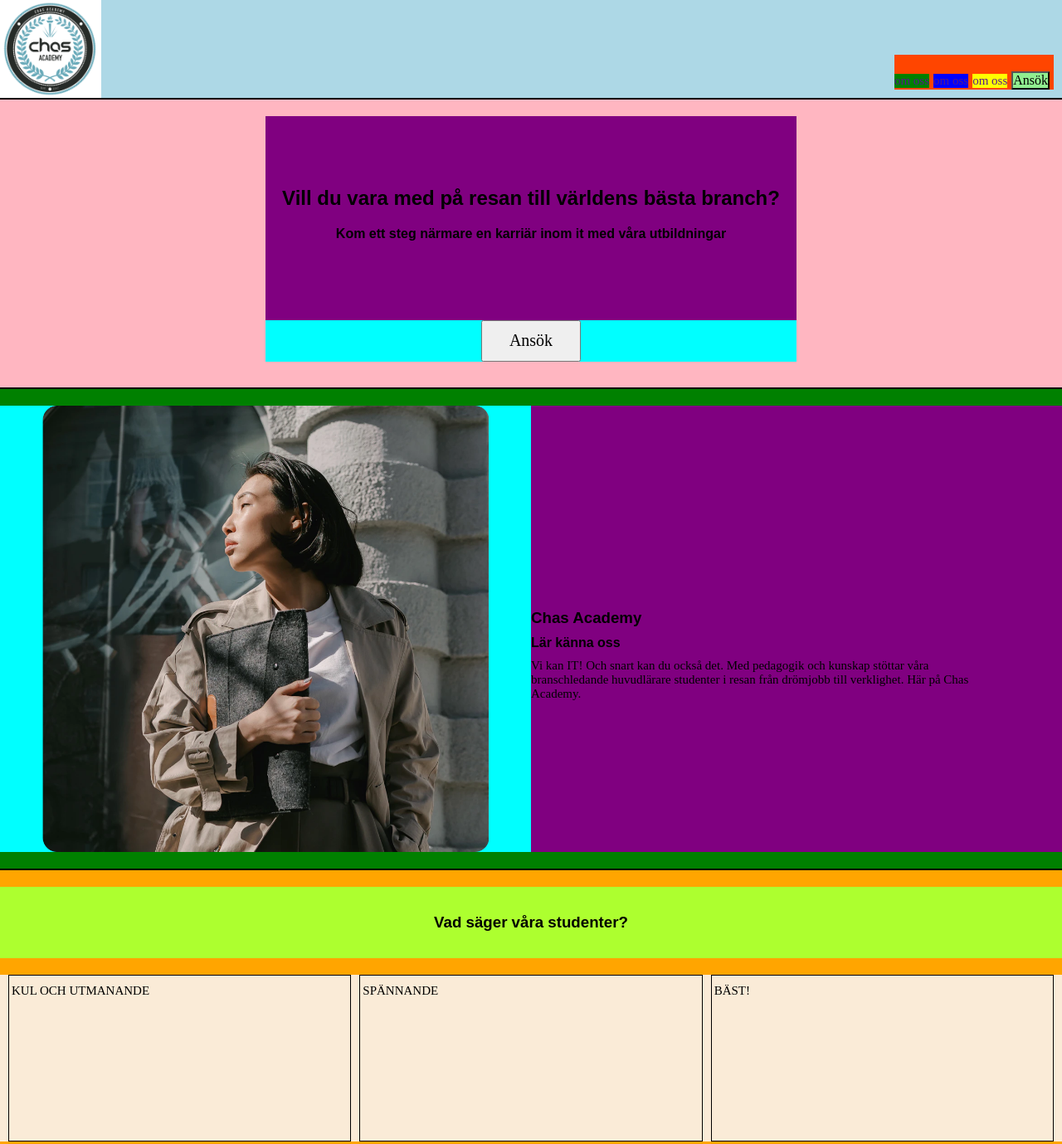
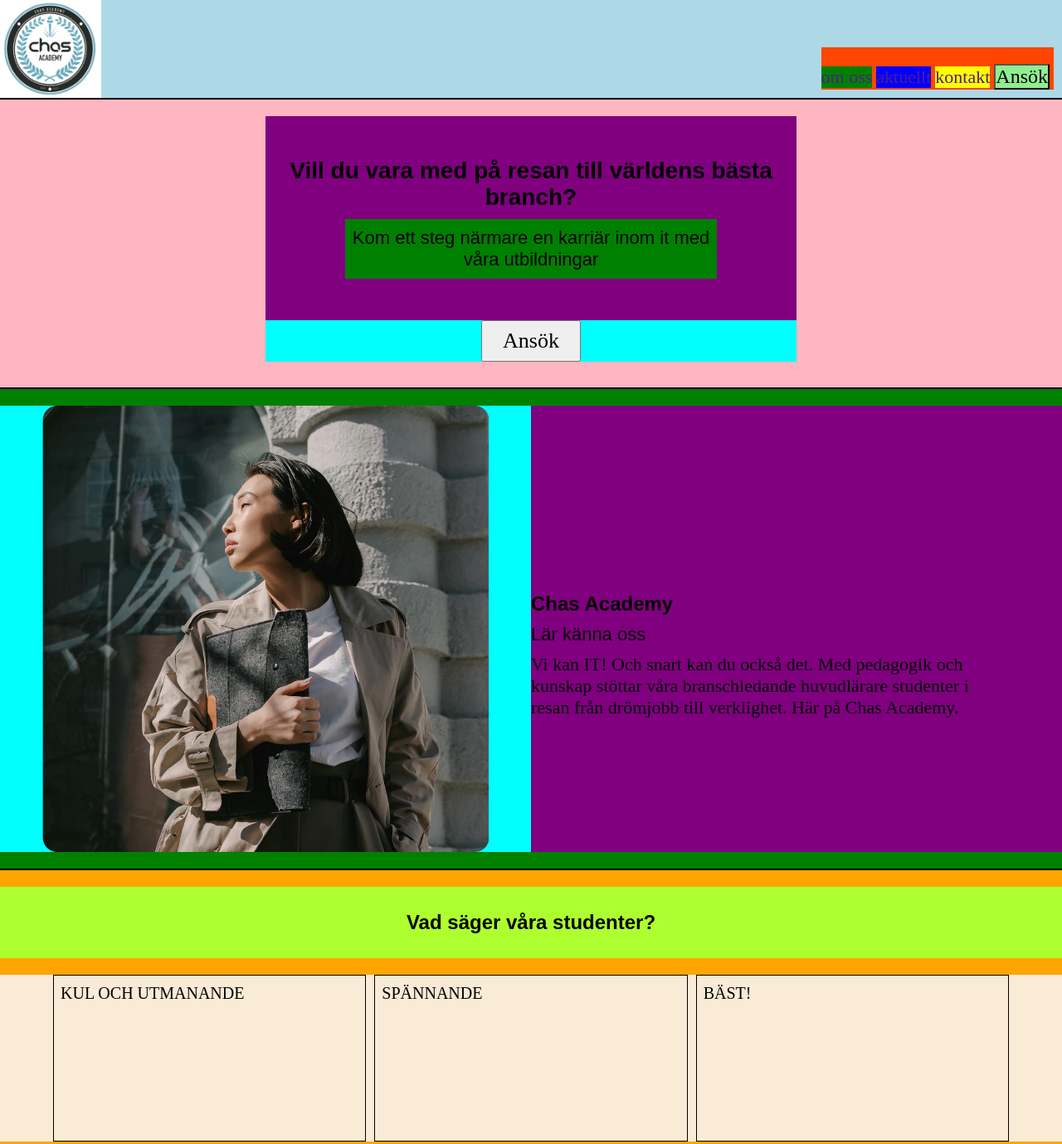
Before and after one commit to maek95/workshop_3_landingpage, a plain HTML site: page index.html in a window 1280 px wide. Shown: the top 1379 px of the page at 83% size. Drawn offline with Linux system fonts and the light colour scheme.

Commit message:
before clean

```diff
--- a/footer.css
+++ b/footer.css
@@ -10,9 +10,6 @@
 
   height: 100%; /* of <main> */
   width: 100%;
-}
-
-.text-footer {
 }
 
 .nav-footer > a {
@@ -29,8 +26,8 @@
 
 .nav-column-footer {
   background-color: grey;
-  height: 100%;
   display: flex;
+  width: 100%;
   flex-direction: column;
   justify-content: center;
 
@@ -56,7 +53,7 @@
 }
 
 
-@media (max-width: 480px) { /* when body swaps to 1000px height */
+@media (max-width: 550px) { /* when body swaps to 1000px height */
   .nav-footer > a {
     font-size: 13px;
   }
--- a/header.css
+++ b/header.css
@@ -77,10 +77,10 @@
 }
 
 .ansok-button-small-text {
- font-size: 16px;
+  font-size: 24px;
 }
 
-.nav-header > a {
+.nav-header > a { /* all 'a' inside nav-header */
   text-wrap: nowrap;
 }
 
@@ -109,14 +109,33 @@
   opacity: 1;
 } */
 
-@media (max-width: 299px) {
-  .nav-header > a  {
+@media (max-width: 420px) {
+  .nav-header > a  { /* all 'a' inside nav-header */
+    font-size: 19px;
+  }
+
+  .ansok-button-small-text {
+    font-size: 21px;
+  }
+}
+
+@media (max-width: 400px) {
+  .nav-header > a  { /* all 'a' inside nav-header */
     font-size: 12px;
+  }
+
+  .ansok-button-small-text {
+    font-size: 14px;
   }
 }
 
 @media (max-width: 260px) {
   .nav-header > a  {
-    font-size: 8px;
+    font-size: 9px;
   }
+
+  .ansok-button-small-text {
+    font-size: 11px;
+  }
+
 }
--- a/index.html
+++ b/index.html
@@ -16,7 +16,6 @@
 <body>
   <!-- could use 'div' instead of 'header'... but this structures the code! -->
   <header class="header">
-
     <!--  DOES IT MATTER THAT THERE IS OVERFLOW AT THE RIGHT DUE TO DIVS ETC? -->
     <div class="left-header">
       <nav class="image-container-header">
@@ -31,10 +30,10 @@
         <a href="">om oss</a>
       </nav>
       <nav class="nav-header" style="background-color: blue;">
-        <a href="">om oss</a>
+        <a href="">aktuellt</a>
       </nav>
       <nav class="nav-header" style="background-color: yellow;">
-        <a href="">om oss</a>
+        <a href="">kontakt</a>
       </nav>
       <nav class="nav-header">
         <button style="background-color: lightgreen;" class="ansok-button-small">
@@ -49,7 +48,9 @@
     <section class="section-1" style="background-color: lightpink;">
       <div class="text-container-section-1" style="background-color: purple;">
         <h2 class="h2-section-1">Vill du vara med på resan till världens bästa branch?</h2>
-        <h4 class="h4-section-1">Kom ett steg närmare en karriär inom it med våra utbildningar</h4>
+        <div class="h4-container-section-1">
+          <h4 class="h4-section-1">Kom ett steg närmare en karriär inom it med våra utbildningar</h4>
+        </div>
       </div>
       <div class="button-container-section-1">
         <button class="ansok-button-large">
@@ -136,6 +137,5 @@
 
   </main>
 
-
 </body>
 </html>
--- a/section1.css
+++ b/section1.css
@@ -28,7 +28,7 @@
 }
 
 .ansok-button-large-text {
-  font-size: 20px;
+  font-size: 26px;
 }
 
 .text-container-section-1 {
@@ -47,12 +47,22 @@
  /*  font-size:5vw; */
 }
 
+.h4-container-section-1 {
+  background-color: green;
+}
+
 .h4-section-1 {
-  padding: 10px 0 10px 0;
+  padding-top: 10px;
+  padding-bottom: 10px;
   /* font-size:3vw; */
   text-align: center;
 }
 
+@media (min-width: 877px) {
+  .h4-container-section-1 {
+    width: 70%;
+  }
+}
 
 @media (max-width: 400px) { /* when body swaps to 1000px height */
   .text-container-section-1 {
--- a/section2.css
+++ b/section2.css
@@ -60,9 +60,19 @@
 .text-section-2 {
   padding-top: 10px;
   /* font-size:3vw;  */
-  font-size: 15px;
+  font-size: 22px;
 
 }
+
+@media (max-width: 720px) {
+  /*  .section-2 {
+     height: auto;
+   } */
+
+   .text-section-2 {
+    font-size: 18px;
+   }
+ }
 
 @media (max-width: 530px) {
   /*  .section-2 {
--- a/section3.css
+++ b/section3.css
@@ -44,8 +44,8 @@
 
   display: flex;
   flex-direction: row;
-  padding-left: 10px; /* margin also works... but then width: 100% will be without margin! */
-  padding-right: 10px;
+  padding-left: 5%; /* margin also works... but then width: 100% will be without margin! */
+  padding-right: 5%;
  /*  justify-content: space-between; */
 }
 
@@ -64,9 +64,9 @@
 
 .text-section-3 {
   padding-top: 10px;
-  padding-left: 3px;
+  padding-left: 8px;
   padding-bottom: 3px;
-  padding-right: 3px;
+  padding-right: 8px;
   text-align: top;
   text-wrap: wrap;
 }
--- a/style.css
+++ b/style.css
@@ -27,16 +27,16 @@ main {
 p {
   /* font-family: Arial, Helvetica, sans-serif; */
   font-family: "Fuzzy Bubbles";
-  font-size: 15px; /* unless changed... e.g. in @media query*/
+  font-size: 20px; /* unless changed... e.g. in @media query*/
   /* by default they add margins... */
-  margin: 0;
-  padding: 0;
+  /* margin: 0;
+  padding: 0; /* already set in *{} */
 }
 
 a {
   font-family: "Fuzzy Bubbles";
   text-decoration: none; /* remove underline on links*/
-  font-size: 15px; /* unless changed */
+  font-size: 22px; /* unless changed */
 }
 
 h2, h3, h4 {
@@ -44,6 +44,19 @@ h2, h3, h4 {
   padding: 0;
   text-wrap: wrap;
  /*  font-size: auto; */
+}
+
+h4 {
+  font-size: 22px;
+  font-weight: 500; /* make it a little less bold.. */
+}
+
+h3 {
+  font-size: 24px;
+}
+
+h2 {
+  font-size: 28px;
 }
 
 /* will only swap to this on mobile.. or is that 600px? */
```
